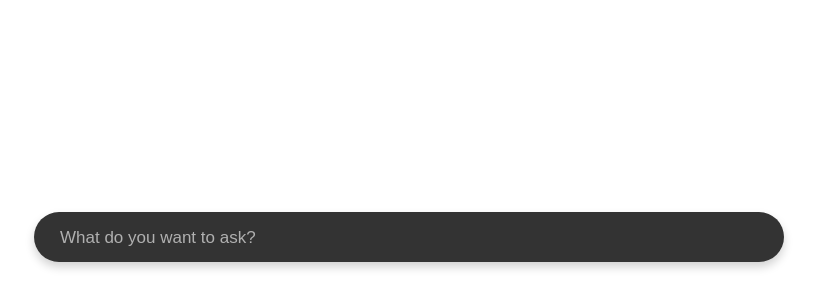
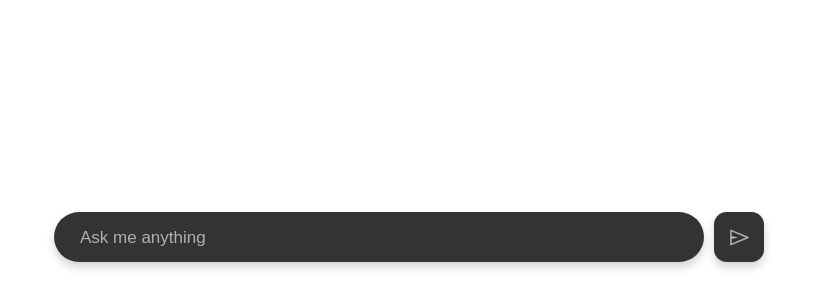
Before and after one commit to yenche123/visualized-gpt, a Vue app: page / in a window 1280 px wide. Shown: the part 500-800 px from the top of the page, without its empty margins (231-1048 px from the left). Built offline with nearby package versions, Linux system fonts and the light colour scheme.

Commit message:
feat: ui

```diff
--- a/package.json
+++ b/package.json
@@ -5,6 +5,7 @@
   "type": "module",
   "scripts": {
     "dev": "vite",
+    "dev-force": "vite --force",
     "build": "vue-tsc && vite build",
     "preview": "vite preview"
   },
@@ -19,6 +20,7 @@
     "@vitejs/plugin-vue": "^4.0.0",
     "typescript": "^4.9.3",
     "vite": "^4.1.0",
+    "vite-plugin-svg-icons": "^2.0.1",
     "vue-tsc": "^1.0.24"
   }
 }
--- /dev/null
+++ b/src/assets/svg-icon.vue
@@ -0,0 +1,42 @@
+<script setup lang="ts">
+import { computed } from 'vue';
+
+const props = defineProps({
+  prefix: {
+    type: String,
+    default: "icon",
+  },
+  name: {
+    type: String,
+    required: true,
+  },
+  color: {
+    type: String,
+    default: "",
+  },
+  coverFillStroke: {
+    type: Boolean,
+    default: true
+  }
+})
+const symbolId = computed(() => {
+  return `#${props.prefix}-${props.name}`
+})
+
+</script>
+<template>
+  <svg aria-hidden="true" :class="{ 'svg-icon': coverFillStroke }">
+    <use :xlink:href="symbolId"
+      :fill="color ? color : undefined"
+      :stroke="color ? color : undefined"
+    />
+  </svg>
+</template>
+<style scoped>
+
+.svg-icon {
+  fill: var(--normal-color);
+  stroke: var(--normal-color);
+}
+
+</style>
--- a/src/components/action-bar/action-bar.vue
+++ b/src/components/action-bar/action-bar.vue
@@ -1,11 +1,16 @@
 <script setup lang="ts">
+import { useI18n } from "vue-i18n";
 import { useActionBar } from "./tools/useActionBar"
+import DotpulseLoader from "../dotpulse-loader/dotpulse-loader.vue"
 
 const {
   inputEl,
   inputTxt,
-  onEnter
+  onEnter,
+  isLoading,
 } = useActionBar()
+
+const { t } = useI18n()
 
 </script>
 <template>
@@ -18,9 +23,21 @@ const {
         ref="inputEl"
         v-model.trim="inputTxt"
         @keyup.enter="onEnter"
-        placeholder="What do you want to ask?"
+        :placeholder="t('common.main_placeholder')"
         autocomplete="off"
       />
+    </div>
+
+    <div class="ab-submit-box"
+      :class="{ 'ab-submit-box_enable': inputTxt }"
+      @click="onEnter"
+    >
+
+      <DotpulseLoader v-if="isLoading"></DotpulseLoader>
+      <svg-icon v-else name="send" class="ab-send"
+        :color="inputTxt ? 'var(--normal-color)' : 'var(--normal-placeholder)'"
+      ></svg-icon>
+
     </div>
 
   </div>
@@ -43,11 +60,12 @@ const {
 }
 
 .ab-input-box {
-  max-width: 750px;
+  max-width: 650px;
   width: 75%;
   height: 50px;
   box-sizing: border-box;
   padding: 10px 24px;
+  margin-inline-end: 10px;
   border-radius: 25px;
   background-color: var(--card-bg);
   box-shadow: 0 5px 10px rgba(0, 0, 0, .18);
@@ -58,7 +76,7 @@ const {
   color: var(--normal-color);
   line-height: 30px;
   height: 30px;
-  width: 80%;
+  width: calc(100%);
   font-size: var(--normal-font);
 }
 
@@ -66,5 +84,33 @@ const {
   color: var(--normal-placeholder);
 }
 
+.ab-submit-box {
+  width: 50px;
+  height: 50px;
+  border-radius: 12.5px;
+  display: flex;
+  align-items: center;
+  justify-content: center;
+  background-color: var(--card-bg);
+  box-shadow: 0 5px 10px rgba(0, 0, 0, .18);
+  opacity: 1;
+  cursor: v-bind("inputTxt ? 'pointer' : 'auto'");
+  flex: none;
+  transition: .15s;
+}
+
+.ab-send {
+  width: 25px;
+  height: 25px;
+}
+
+@media(hover: hover) {
+  .ab-submit-box:hover {
+    opacity: v-bind("inputTxt ? '.7' : '1'");
+  }
+}
+
+
+
 
 </style>
--- a/src/components/action-bar/tools/useActionBar.ts
+++ b/src/components/action-bar/tools/useActionBar.ts
@@ -7,10 +7,12 @@ import API from "~/requests/API"
 interface ActionBarCtx {
   srcDoc: Ref<string>
   inputTxt: Ref<string>
+  isLoading: Ref<boolean>
 }
 
 export function useActionBar() {
 
+  const isLoading = ref(false)
   const srcDoc = inject(iframeSrcDocKey, ref(""))
   const inputEl = ref<HTMLInputElement | null>(null)
   const inputTxt = ref("")
@@ -18,11 +20,13 @@ export function useActionBar() {
   const ctx: ActionBarCtx = {
     srcDoc,
     inputTxt,
+    isLoading,
   }
 
 
   const onEnter = () => {
     if(!inputTxt.value) return
+    if(isLoading.value) return
     toEnter(ctx)
   }
 
@@ -37,6 +41,7 @@ export function useActionBar() {
     inputEl,
     inputTxt,
     onEnter,
+    isLoading,
   }
 }
 
--- /dev/null
+++ b/src/components/dotpulse-loader/dotpulse-loader.vue
@@ -0,0 +1,68 @@
+<script lang="ts" setup>
+
+defineProps({
+  color: {
+    type: String,
+    default: "var(--normal-color)",
+  }
+})
+
+</script>
+<template>
+  <div class="dot-pulse">
+    <div class="dot-pulse__dot"></div>
+  </div>
+</template>
+<style scoped>
+
+.dot-pulse {
+  --uib-size: 32px;
+  --uib-speed: 1.3s;
+
+  position: relative;
+  display: flex;
+  align-items: center;
+  justify-content: space-between;
+  width: var(--uib-size);
+  height: calc(var(--uib-size) * 0.27);
+}
+
+.dot-pulse__dot,
+.dot-pulse::before,
+.dot-pulse::after {
+  content: '';
+  display: block;
+  height: calc(var(--uib-size) * 0.18);
+  width: calc(var(--uib-size) * 0.18);
+  border-radius: 50%;
+  background-color: v-bind("color");
+  transform: scale(0);
+}
+
+.dot-pulse::before {
+  animation: pulse var(--uib-speed) ease-in-out infinite;
+}
+
+.dot-pulse__dot {
+  animation: pulse var(--uib-speed) ease-in-out
+    calc(var(--uib-speed) * 0.125) infinite both;
+}
+
+.dot-pulse::after {
+  animation: pulse var(--uib-speed) ease-in-out
+    calc(var(--uib-speed) * 0.25) infinite;
+}
+
+@keyframes pulse {
+  0%,
+  100% {
+    transform: scale(0);
+  }
+
+  50% {
+    transform: scale(1.5);
+  }
+}
+
+
+</style>
--- a/src/locales/messages/en.json
+++ b/src/locales/messages/en.json
@@ -5,5 +5,8 @@
   "prompt": {
     "system_content": "你現在是一個網頁 html 生成器，請以 html 格式回答任何問題。",
     "user_additonal": "\n再次強調請以 html 格式回答我的問題，任何提示都要包裹在 html 裡。你可以使用圖表、iframe、svg、幫助你表達。"
+  },
+  "common": {
+    "main_placeholder": "Ask me anything"
   }
 }
--- a/src/locales/messages/zh-cn.json
+++ b/src/locales/messages/zh-cn.json
@@ -5,5 +5,8 @@
   "prompt": {
     "system_content": "你现在是一个网站 html 生成器，请以 html 格式回答任何问题。",
     "user_additonal": "\n再次强调：请以 html 格式回答我的问题，任何提示都要包裹在 html 里。你可以使用丰富的图表、iframe、svg、帮助你表达。"
+  },
+  "common": {
+    "main_placeholder": "向魔镜提问......"
   }
 }
--- a/src/locales/messages/zh-tw.json
+++ b/src/locales/messages/zh-tw.json
@@ -5,5 +5,8 @@
   "prompt": {
     "system_content": "你現在是一個網頁 html 生成器，請以 html 格式回答任何問題。",
     "user_additonal": "\n再次強調請以 html 格式回答我的問題，任何提示都要包裹在 html 裡。你可以使用圖表、iframe、svg、幫助你表達。"
+  },
+  "common": {
+    "main_placeholder": "向魔鏡提問......"
   }
 }
--- a/src/main.ts
+++ b/src/main.ts
@@ -1,8 +1,13 @@
+import 'virtual:svg-icons-register'
 import { createApp } from 'vue'
+
 import './styles/style.css'
+
 import App from './App.vue'
 import { i18n } from './locales'
+import SvgIcon from "./assets/svg-icon.vue"
 
 const app = createApp(App)
+app.component("SvgIcon", SvgIcon)
 app.use(i18n)
 app.mount('#app')
--- a/vite.config.ts
+++ b/vite.config.ts
@@ -2,6 +2,8 @@ import { defineConfig } from 'vite'
 import vue from '@vitejs/plugin-vue'
 import VueI18n from '@intlify/unplugin-vue-i18n/vite'
 import { resolve } from "path"
+import { createSvgIconsPlugin } from 'vite-plugin-svg-icons'
+const { version } = require("./package.json")
 
 const projectRoot = __dirname
 
@@ -24,5 +26,10 @@ export default defineConfig({
         resolve(projectRoot, "src/locales/messages/**")
       ]
     }),
+
+    createSvgIconsPlugin({
+      iconDirs: [resolve(process.cwd(), 'src/assets/icons')],
+      symbolId: 'icon-[dir]-[name]',
+    })
   ],
 })
```
Also changed, not shown: src/assets/icons/send.svg (added), 1 other file (tests, documents, lock files or other folders).
